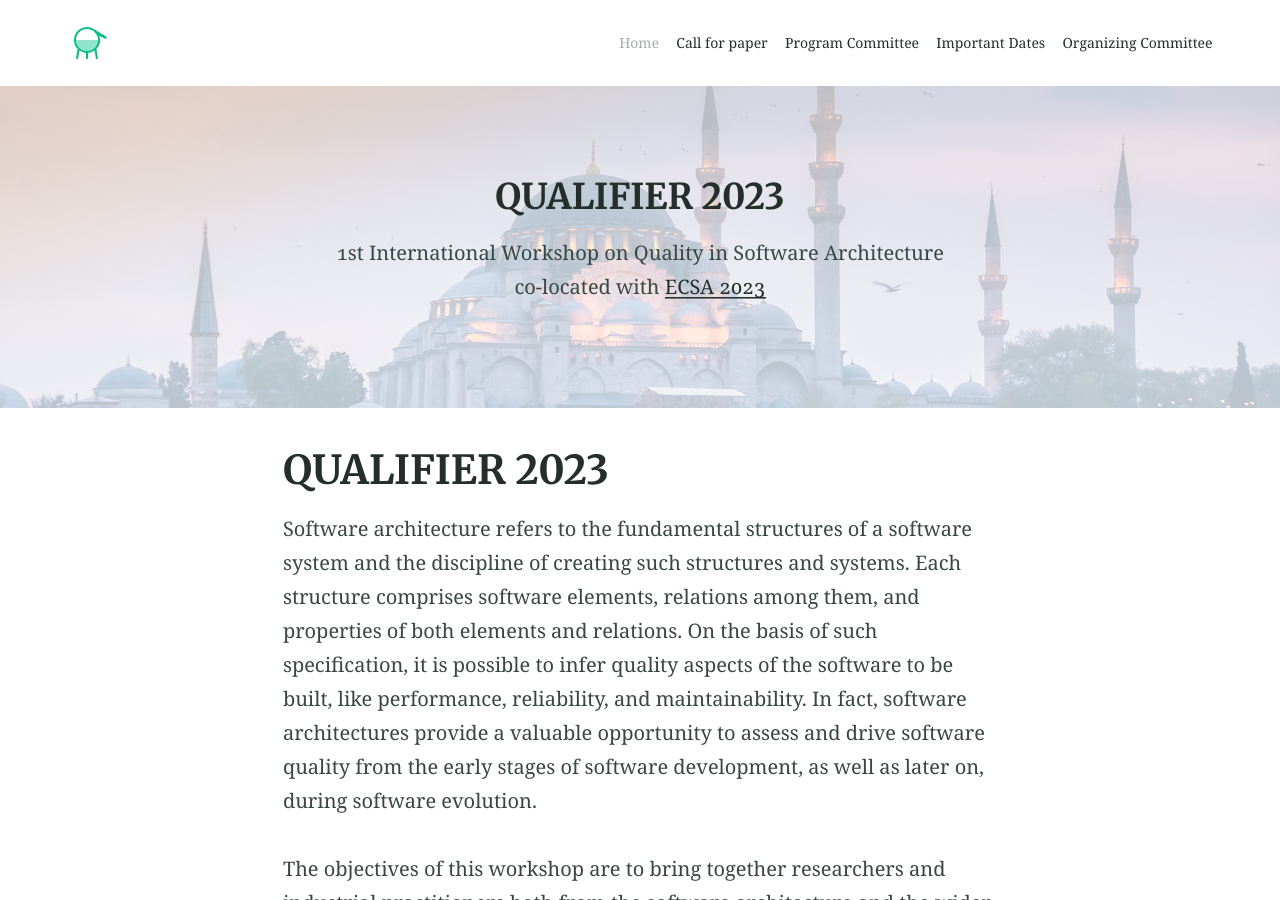
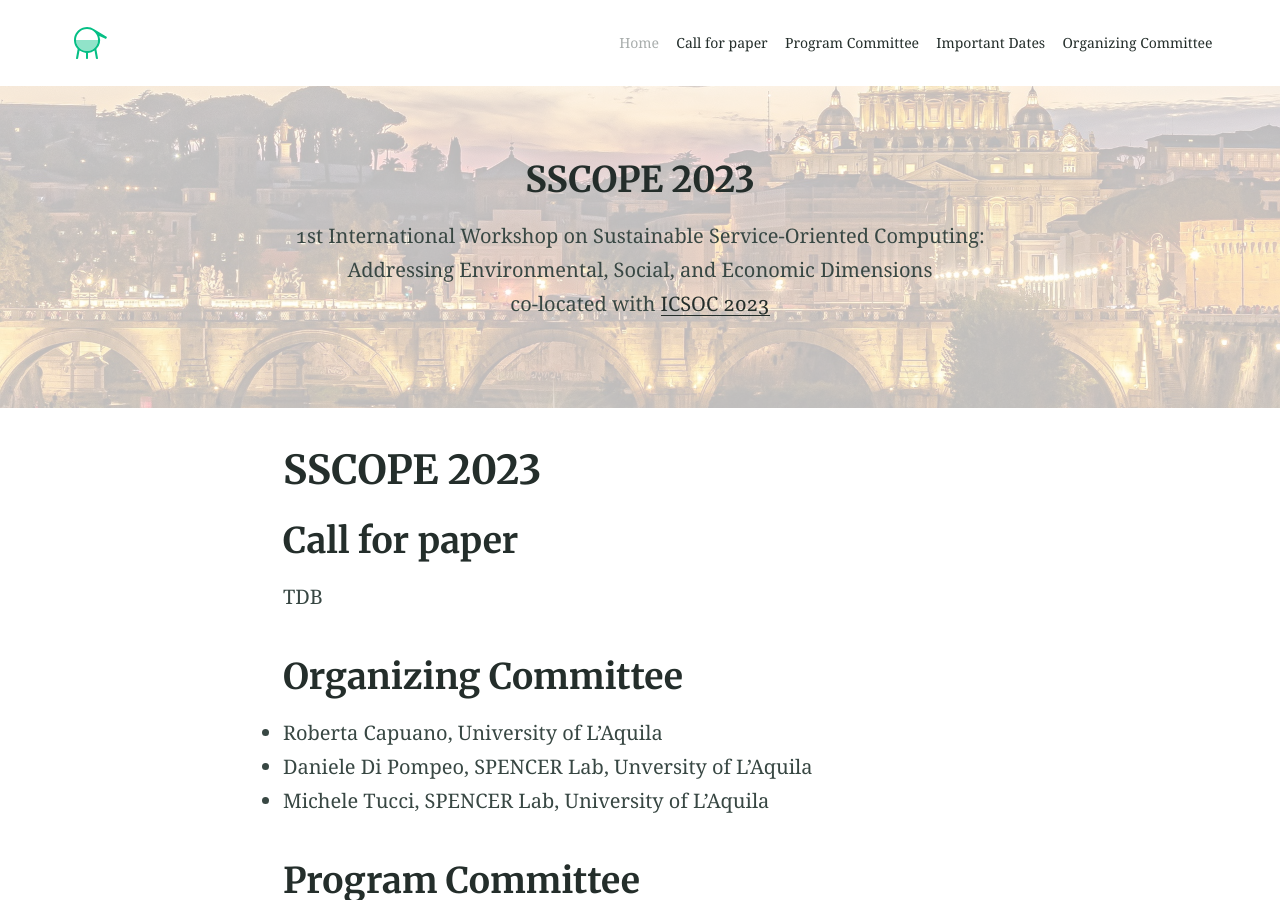
Before and after one commit to sscope-workshop/sscope-workshop.github.io, a Jekyll site: the page built from index.md, in a window 1280 px wide and 900 px high. Built offline with Jekyll 4.4.1, drawn with Linux system fonts in a browser that asks for light colours; some of the changed text lies outside the part shown.

Commit message:
skeleton

```diff
--- a/_config.yml
+++ b/_config.yml
@@ -93,10 +93,10 @@ defaults:
 # 7. Site settings
 encoding: utf-8 # Make sure the encoding is right
 lang: en-GB # Set the site language
-title: "QUALIFIER 2023" # Site name or title, also used in jekyll-seo-tag
+title: "SSCOPE 2023" # Site name or title, also used in jekyll-seo-tag
 logo: "/assets/logos/logo.svg" # Site logo, also used in jekyll-seo-tag
-description: "1st International Workshop on Quality in Software Architecture" # Site description and default description, also used in jekyll-seo-tag
-url: "https://qualifierf-workshop.github.io" # Site url, also used in jekyll-seo-tag
+description: "1st International Workshop on Sustainable Service-Oriented Computing: Addressing Environmental, Social, and Economic Dimensions" # Site description and default description, also used in jekyll-seo-tag
+url: "https://sscope-workshop.github.io" # Site url, also used in jekyll-seo-tag
 baseurl: ""
 repo: "https://github.com/daviddarnes/alembic"
 email: "me@daviddarnes.com"
--- a/index.md
+++ b/index.md
@@ -1,47 +1,34 @@
 ---
-title: QUALIFIER 2023
+title: SSCOPE 2023
 feature_text: |
-  ## QUALIFIER 2023
-  1st International Workshop on Quality in Software Architecture \
-  co-located with [ECSA 2023](https://conf.researchr.org/track/ecsa-2023)
-feature_image: "/uploads/14359374924_07f449a1e9_k.jpg"
+  ## SSCOPE 2023
+  1st International Workshop on Sustainable Service-Oriented Computing: \
+  Addressing Environmental, Social, and Economic Dimensions \
+  co-located with [ICSOC 2023](https://icsoc2023.diag.uniroma1.it)
+feature_image: "/uploads/sscope_rome.jpg"
 excerpt: "Alembic is a starting point for [Jekyll](https://jekyllrb.com/) projects. Rather than starting from scratch, this boilerplate is designed to get the ball rolling immediately. Install it, configure it, tweak it, push it."
 ---
 
-Software architecture refers to the fundamental structures of a software system and the discipline of creating such structures and systems. Each structure comprises software elements, relations among them, and properties of both elements and relations.
-On the basis of such specification, it is possible to infer quality aspects of the software to be built, like performance, reliability, and maintainability.
-In fact, software architectures provide a valuable opportunity to assess and drive software quality from the early stages of software development, as well as later on, during software evolution.
-
-The objectives of this workshop are to bring together researchers and industrial practitioners both from the software architecture and the wider software engineering communities to collaborate, share experiences, provide directions for future research, and to encourage the use of quality assessment techniques in any stage of the software engineering lifecycle.
 
 
 ## Call for paper
 
 TDB
 
-
 ## Organizing Committee
 
+ * Roberta Capuano, University of L'Aquila
  * Daniele Di Pompeo, SPENCER Lab, Unversity of L'Aquila
  * Michele Tucci, SPENCER Lab, University of L'Aquila
- * Mahyar Tourchi Moghaddam, University of Southern Denmark
 
 ## Program Committee
 
- - Andres Diaz-Pace, UNICEN University, Argentina
- - André van Hoorn, Hamburg University, Germany
- - Ilias Gerostathopoulos, Vrije Universiteit, The Netherlands
- - Radu Calinescu, University of York, UK
- - Antinisca Di Marco, University of L'Aquila, Italy
- - Steffen Becker, University of Stuttgart, Germany
- - Elena Navarro, Universidad de Castilla-La Mancha, Spain
- - Mikkel Baun Kjærgaard, University of Southern Denmark, Denmark
- - Jan Bosch, Chalmers University of Technology, Sweden
 
 ## Important dates
 (All deadlines are 23:59, Anywhere on Earth)
 
- - Papers due: June 30, 2023
- - Notification to authors: July 28, 2023
- - Camera-ready due: August 4, 2023
- - Workshop: September 18-19, 2023
+ - Paper submission: September 24, 2023
+ - Notification to authors: October 22, 2023
+ - Camera-ready papers due: October 29, 2023
+ - Early registration due: October 29, 2023
+ - Workshop: November 28, 2023
```
Also changed, not shown: uploads/sscope_rome.jpg (added).
